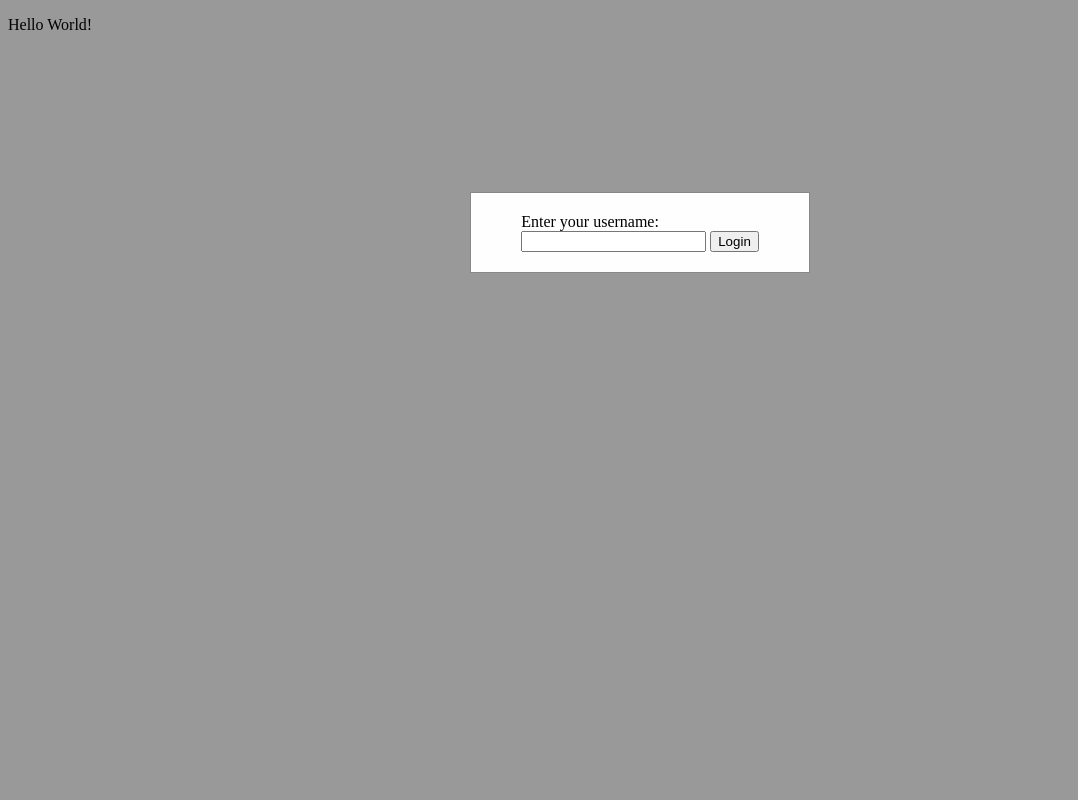
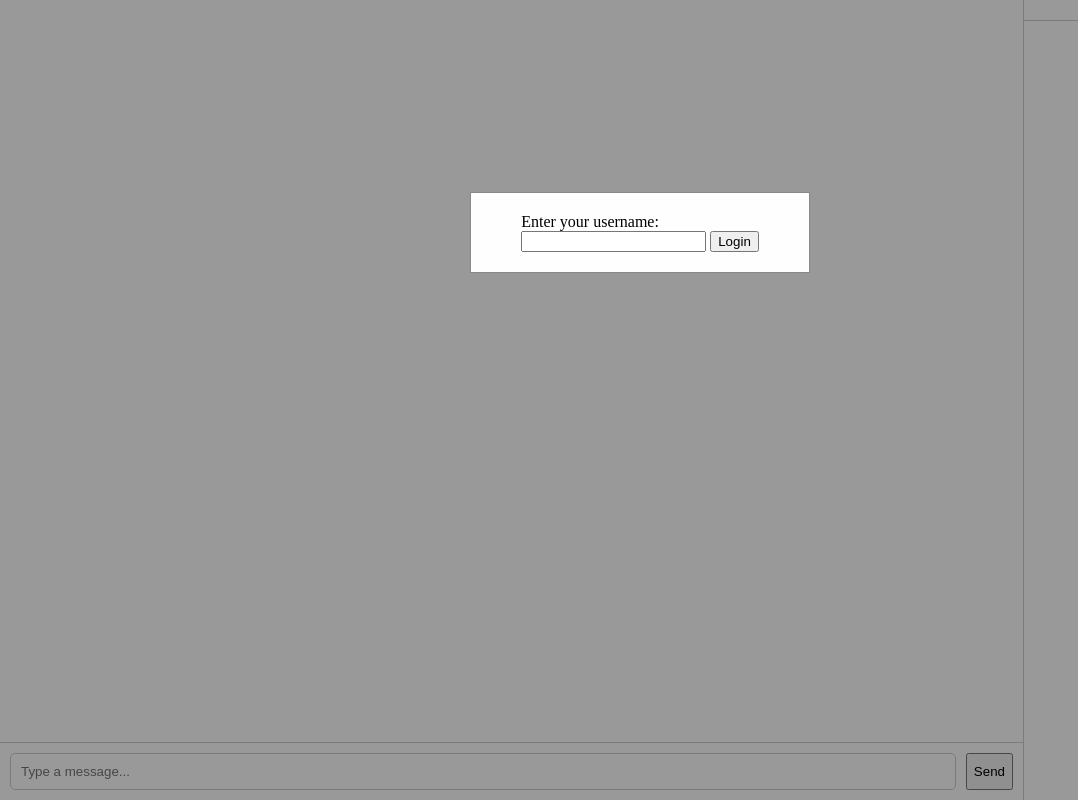
Before and after one commit to Dyspersja/WebSocket-Chat, a website: page ws-chat/src/public/index.html in a window 1280 px wide. Shown: the whole page, without its empty margins (0-1078 px from the left). Drawn offline with nearby package versions, Linux system fonts and the light colour scheme.

Commit message:
Added final page layout

```diff
--- a/ws-chat/src/public/index.html
+++ b/ws-chat/src/public/index.html
@@ -19,6 +19,18 @@
         </div>
     </div>
 
-    <p>Hello World!</p>
+    <div id="chatContainer">
+        <div id="chatWindow">
+            <div id="messages"></div>
+            <form id="messageForm">
+                <input type="text" id="messageInput" placeholder="Type a message..." required>
+                <button type="submit">Send</button>
+            </form>
+        </div>
+        <div id="userList">
+            <div id="currentUser" class="current-user"></div>
+            <div id="users"></div>
+        </div>
+    </div>
 </body>
 </html>
--- a/ws-chat/src/public/styles.css
+++ b/ws-chat/src/public/styles.css
@@ -16,3 +16,58 @@
     border: 1px solid #888;
     width: fit-content;
 }
+
+html, body {
+    height: 100%;
+    margin: 0;
+}
+
+#chatContainer {
+    display: flex;
+    height: 100%;
+}
+
+#chatWindow {
+    flex: 1;
+    display: flex;
+    flex-direction: column;
+}
+
+#messages {
+    flex: 1;
+    overflow-y: auto;
+    padding: 10px;
+}
+
+#messageForm {
+    display: flex;
+    border-top: 1px solid #ccc;
+    padding: 10px;
+}
+
+#messageInput {
+    flex: 1;
+    padding: 10px;
+    border: 1px solid #ccc;
+    border-radius: 5px;
+    margin-right: 10px;
+}
+
+#userList {
+    width: 20%;
+    display: flex;
+    flex-direction: column;
+    border-left: 1px solid #ccc;
+}
+
+#users {
+    flex: 1;
+    padding: 10px;
+    overflow-y: auto;
+}
+
+#currentUser {
+    border-bottom: 1px solid #ccc;
+    padding: 10px;
+    font-weight: bold;
+}
```
